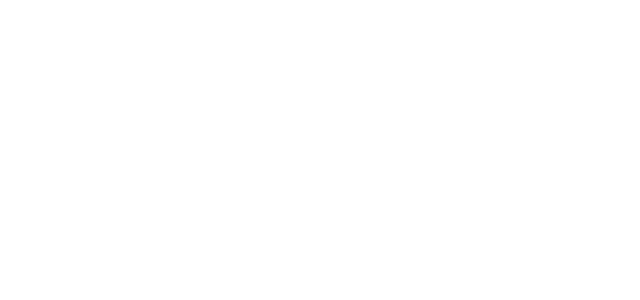
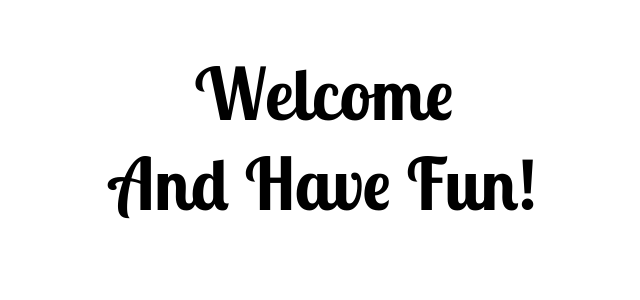
Before and after one commit to ylovits/countries, a React (Create React App) app: page / in a window 1280 px wide. Shown: the top 300 px of the page, without its empty margins (316-956 px from the left). Built offline with nearby package versions, Linux system fonts and the light colour scheme.

Commit message:
Basic Routing and homepage
Setup basic routing
Commented out components that are not yet created
Created a Basic Homepage

```diff
--- a/src/App.js
+++ b/src/App.js
@@ -1,11 +1,26 @@
 import React from 'react';
+import { BrowserRouter, Route, Switch } from 'react-router-dom';
+import ApolloClient from 'apollo-boost';
+import { ApolloProvider } from '@apollo/react-hooks';
+import './App.scss';
+import Home from './components/Home';
 
-import './App.scss';
+const client = new ApolloClient({
+  uri: 'https://countries.trevorblades.com'
+});
 
-function App() {
+const App = () => {
   return (
-    <div className="App">
-    </div>
+    <BrowserRouter>
+      <ApolloProvider client={client}>
+        <Switch>
+            <Route path='/' component={Home} exact />
+            {/* <Route path='/countries/:code' component={CountryPage} />
+            <Route path='/countries' component={Countries} />
+            <Route component={NotFound} /> */}
+          </Switch>
+      </ApolloProvider>
+    </BrowserRouter>
   );
 }
 
--- a/src/App.scss
+++ b/src/App.scss
@@ -1,3 +1,5 @@
+@import url("https://fonts.googleapis.com/css?family=Lobster+Two:700&display=swap");
+
 body {
   margin: 0;
   font-family: -apple-system, BlinkMacSystemFont, "Segoe UI", "Roboto", "Oxygen",
--- /dev/null
+++ b/src/components/Home.js
@@ -0,0 +1,17 @@
+import React from 'react';
+import styled from 'styled-components';
+
+const Title = styled.h1`
+  font-family: "Lobster Two", cursive;
+  font-size: 4.5rem;
+  text-align: center;
+  color: #000;
+`;
+
+const Home = () =>{
+    return(
+        <Title>Welcome<br />And Have Fun!</Title>
+    )
+}
+
+export default Home;
```
